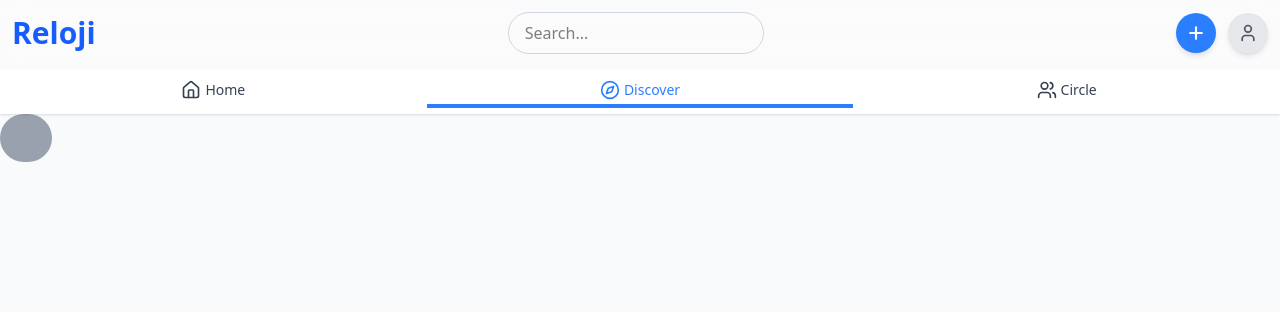
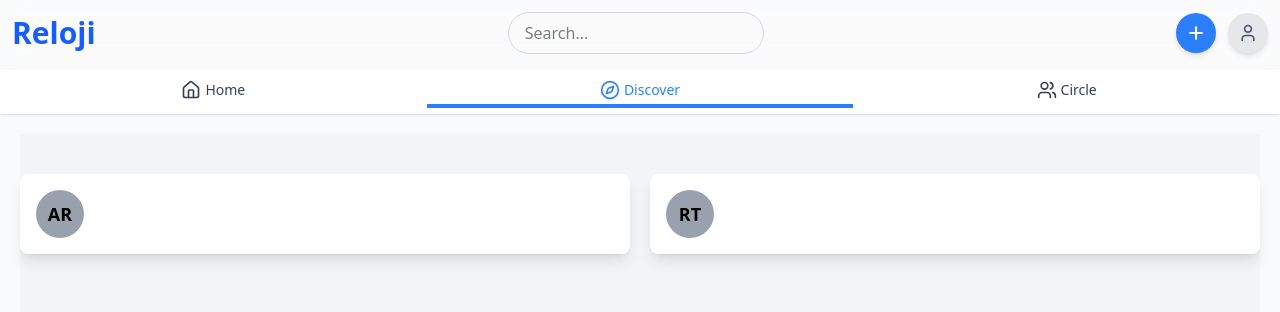
Before and after one commit to JeevanJhola/Reloji, a React (Vite) app in the folder client/: page /discover in a window 1280 px wide. Shown: the top 312 px of the page. Built offline with nearby package versions, Linux system fonts and the light colour scheme.

Commit message:
Updated the Duscovver page

```diff
--- a/client/src/components/assets/DiscoverPage.jsx
+++ b/client/src/components/assets/DiscoverPage.jsx
@@ -1,12 +1,14 @@
-import React from 'react';
-export default function LenderInitial({Firstname , Lastname}){
-     const FirstChar = Firstname ? Firstname.charAt(0).toUpperCase():"";
-     const LastChar = Lastname ? Lastname.charAt(0).toUpperCase():"";
-     const initials=`${FirstChar}${LastChar}`;
-     return (
-        <div className ="h-12 w-13 rounded-full bg-gray-400 text-black-300 font-sans">
-         {initials}
+import React from "react";
+import LenderInitial from "./ProfilePic.jsx";
+export default function Discover(){
+    return (
+    <div className="min-h-screen flex justify-center  items-start pt-10  gap-5 m-5 bg-gray-100">
+
+        <div className="w-3/4  bg-white shadow-lg rounded-lg p-4">
+          <LenderInitial Firstname="Akinnesh" Lastname="Ravinand" />
+        </div><div className="w-3/4  bg-white shadow-lg rounded-lg p-4">
+          <LenderInitial Firstname="Rahul" Lastname="Tagore" />
         </div>
-     );
-
- }
+      </div>
+  );
+}
```
